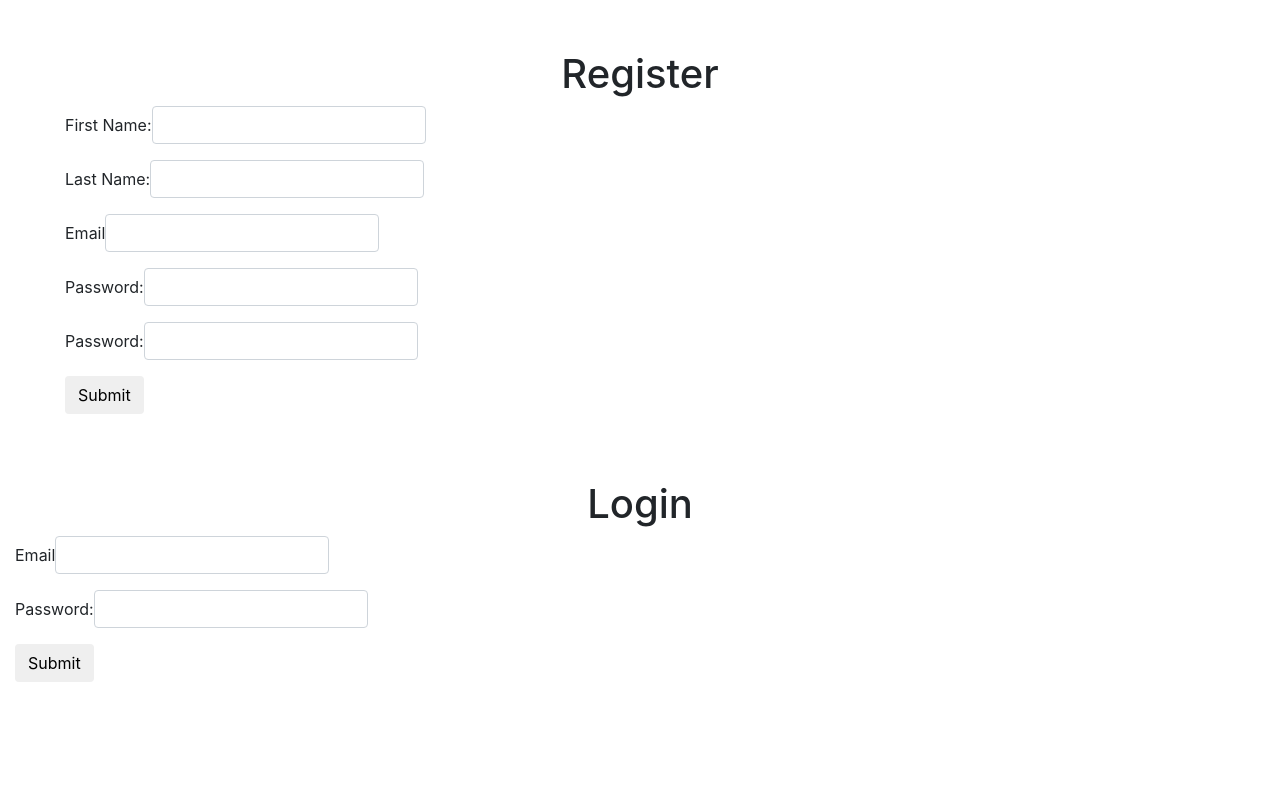
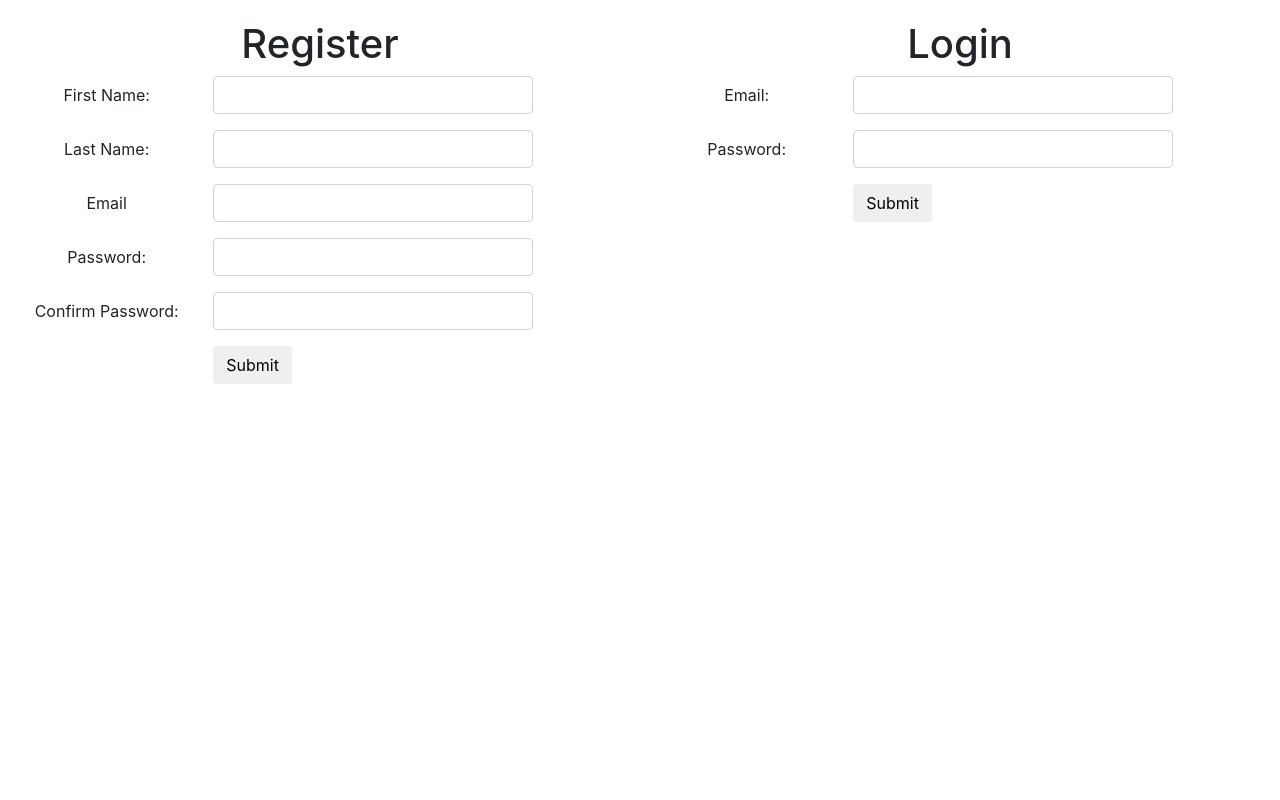
Before and after one commit to LilianBob/reg-login-app, a Django app: page / in a window 1280 px wide. Run offline with Django 3.2, Linux system fonts and the light colour scheme; some libraries are stand-ins or nearby versions.

Commit message:
added route more styling up-and running

```diff
--- a/registration/models.py
+++ b/registration/models.py
@@ -8,10 +8,10 @@ class UserManager(models.Manager):
     def registration_val(self, post_data):
         errors = {}
         if not EMAIL_REGEX.match(post_data['email']):
-            errors['email'] = 'Email is not valid'
+            errors['email'] = 'Email is not valid!'
         if post_data['password'] != post_data['confirm_password']:
-            errors['password'] = 'Your password and Confirm Password do not match'
-            print('gets inside registration val function')
+            errors['password'] = 'Your Password and Confirm Password do not match!'
+            # print('gets inside registration val function')
         return errors
     def authenticate(self, email, password):
         users = self.filter(email=email)
--- a/registration/static/styles.css
+++ b/registration/static/styles.css
@@ -5,13 +5,19 @@
 .container-md{
     display: block;
     margin:auto;
-    padding: 50px;
+    padding-top: 100px;
+    padding-bottom: 100px;
 }
-erroMessages{
-    border: 1px solid black;
-    background-color:grey;
+
+.errorMessages{
+    margin:auto;
+    text-align: center;
+    text-decoration-color: rgb(122, 11, 11);
 }
-form .row{
+.errorMessages:empty{
+    display:none;
+}
+form {
     display: block;
     margin:auto
 }
@@ -21,3 +27,27 @@ h1{
 nav ul li{
     float: right;
 }
+.split{
+    height: 100%;
+    width: 50%;
+    position: fixed;
+    z-index: 1;
+    top: 0;
+    overflow-x: hidden;
+    padding-top: 20px;
+}
+.left {
+    left: 0;
+    margin: auto;
+}
+.right {
+    right: 0;
+    margin: auto;
+}
+.logIn {
+    margin:auto;
+}
+.row h1{
+    display: flex;
+    justify-content: center;
+}
--- a/registration/templates/index.html
+++ b/registration/templates/index.html
@@ -11,8 +11,97 @@
     </head>
     <body>
         <div class="container-md">
-            <h1>Register</h1>
-            <div class="errorMessages">
+            <div class="split left">
+                <h1>Register</h1>
+                <form action="/register" method="post">
+                    {% csrf_token %}
+                    <div class="row">
+                        <div class="col-md">
+                            <div class="form-group form-inline">
+                                <label for="first_name" class= "col-md-4">First Name:</label>
+                                <input type="text" name="first_name" id="name" class="form-control col-md-6">
+                            </div>
+                        </div>
+                    </div>
+                    <div class="row">
+                        <div class="col-md">
+                            <div class="form-group form-inline">
+                                <label for="Last_name"class= "col-md-4" >Last Name:</label>
+                                <input type="text" name="last_name" id="name" class="form-control col-md-6">
+                            </div>
+                        </div>
+                    </div>
+                    <div class="row">
+                        <div class="col-md">
+                            <div class="form-group form-inline">
+                                <label for="email" class= "col-md-4">Email</label>
+                                <input type="text" name="email" id="email" class="form-control col-md-6">
+                            </div>
+                        </div>
+                    </div>
+                    <div class="row">
+                        <div class="col-md">
+                            <div class="form-group form-inline">
+                                <label for="password" class= "col-md-4">Password:</label>
+                                <input type="password" name="password" id="psd" class="form-control col-md-6">
+                            </div>
+                        </div>
+                    </div>
+                    <div class="row">
+                        <div class="col-md">
+                                <div class="form-group form-inline">
+                                    <label for="password" class= "col-md-4"> Confirm Password:</label>
+                                    <input type="password" name="confirm_password" id="psd" class="form-control col-md-6">
+                                </div>
+                            </div>
+                        </div>
+                        <div class="row">
+                            <div class="col-md">
+                                <div class="form-group form-inline">
+                                    <label for="registration"class= "col-md-4"></label>
+                                    <button class="btn btn-default" type="submit">Submit</button>
+                                </div>
+                            </div>
+                        </div>
+                    </div>
+                </form>
+            </div>
+            <div class="split right">
+                <h1>Login</h1>
+                <form action="/login" method="post">
+                    {% csrf_token %}
+                    <div class="row">
+                        <div class="col-md">
+                            <div class="form-group form-inline">
+                                <label for="email"class= "col-md-4" >Email:</label>
+                                <input type="text" name="email" id="email" class="form-control col-md-6">
+                            </div>
+                        </div>
+                    </div>
+                    <div class="row">
+                        <div class="col-md">
+                            <div class="form-group form-inline">
+                                <label for="password" class= "col-md-4">Password:</label>
+                                <input type="password" name="password" id="psd" class="form-control col-md-6">
+                            </div>
+                        </div>
+                    </div>
+                    <div class="row">
+                        <div class="col-md">
+                            <div class="form-group form-inline">
+                                <label for="registration" class= "col-md-4"></label>
+                                <button class="btn btn-default" type="submit">Submit</button>
+                            </div>
+                        </div>
+                    </div>
+                </form>
+            </div>
+        </div>
+        <br>
+        <br>
+        <div class="container-md">
+            <div class="row">
+                <div class="errorMessages hidden">
                 {% if messages %}
                     <ul>
                         {% for message in messages %}
@@ -20,88 +109,8 @@
                         {% endfor %}
                     </ul>
                 {% endif %}
+                </div>
             </div>
-            <form action="/register" method="post">
-                {% csrf_token %}
-                <div class="row">
-                    <div class="col-md-6">
-                        <div class="form-group form-inline">
-                            <label for="first_name">First Name:</label>
-                            <input type="text" name="first_name" id="name" class="form-control">
-                        </div>
-                    </div>
-                </div>
-                <div class="row">
-                    <div class="col-md-6">
-                        <div class="form-group form-inline">
-                            <label for="Last_name">Last Name:</label>
-                            <input type="text" name="last_name" id="name" class="form-control">
-                        </div>
-                    </div>
-                </div>
-                <div class="row">
-                    <div class="col-md-6">
-                        <div class="form-group form-inline">
-                            <label for="email">Email</label>
-                            <input type="text" name="email" id="email" class="form-control">
-                        </div>
-                    </div>
-                </div>
-                <div class="row">
-                    <div class="col-md-6">
-                        <div class="form-group form-inline">
-                            <label for="password">Password:</label>
-                            <input type="password" name="password" id="psd" class="form-control">
-                        </div>
-                    </div>
-                </div>
-                <div class="row">
-                    <div class="col-md-6">
-                            <div class="form-group form-inline">
-                                <label for="password">Password:</label>
-                                <input type="password" name="confirm_password" id="psd" class="form-control">
-                            </div>
-                        </div>
-                    </div>
-                    <div class="row">
-                        <div class="col-md-4">
-                            <div class="form-group form-inline">
-                                <label for="registration"></label>
-                                <button class="btn btn-default">Submit</button>
-                            </div>
-                        </div>
-                    </div>
-                </div>
-            </form>
-
-            <h1>Login</h1>
-            <form action="/login" method="post">
-                {% csrf_token %}
-                <div class="row">
-                    <div class="col-md-6">
-                        <div class="form-group form-inline">
-                            <label for="email">Email</label>
-                            <input type="text" name="email" id="email" class="form-control">
-                        </div>
-                    </div>
-                </div>
-                <div class="row">
-                    <div class="col-md-6">
-                        <div class="form-group form-inline">
-                            <label for="password">Password:</label>
-                            <input type="password" name="password" id="psd" class="form-control">
-                        </div>
-                    </div>
-                </div>
-                <div class="row">
-                    <div class="col-md-4">
-                        <div class="form-group form-inline">
-                            <label for="registration"></label>
-                            <button class="btn btn-default">Submit</button>
-                        </div>
-                    </div>
-                </div>
-            </form>
         </div>
 
         <script src="https://ajax.googleapis.com/ajax/libs/jquery/3.5.1/jquery.min.js"></script>
--- a/registration/templates/success.html
+++ b/registration/templates/success.html
@@ -14,11 +14,11 @@
                 </ul>
             </nav>
             <main>
-                <div class="welcome">
+                <div class=" row welcome">
                     <h1>Congrats, {{ user.first_name }} {{ user.last_name }}</h1>
                     <p><b>Welcome to your shows page!</b></p>
                 </div>
-                <div class="selected">
+                <div class=" row selected">
                     {% if selected_shows %}
                         <ul class="showsSelection">
                             {% for show in selected_shows %}
@@ -27,7 +27,7 @@
                         </ul>
                     {% endif %}
                 </div>
-                <div class="recommended"></div>
+                <div class=" row recommended"></div>
             </main>
         </div>
 
--- a/registration/urls.py
+++ b/registration/urls.py
@@ -4,6 +4,7 @@ from . import views
 urlpatterns = [
     path('', views.index),
     path('register', views.register),
+    path('login_after_reg', views.reg_login),
     path('login', views.login),
     path('success', views.success),
     path('logout', views.logout)
--- a/registration/views.py
+++ b/registration/views.py
@@ -11,30 +11,59 @@ def index(request):
     return render(request, 'index.html')
 
 def register(request):
+    if request.method == "GET":
+        return redirect('/')
     if request.method == "POST":
         errors = User.objects.registration_val(request.POST)
-        if len(errors) > 0:
-            for key, val in errors.items():
-                messages.error(request, val)
-        return redirect("/")
-    first_name = request.POST['first_name']
-    last_name = request.POST['last_name']
-    email = request.POST['email']
-    password = request.POST['password']
-    hash_pw = bcrypt.hashpw(password.encode(), bcrypt.gensalt()).decode()
-    User.objects.create(first_name=first_name, last_name=last_name, email=email, password=hash_pw)
-    return redirect('/')
+        # if len(errors) > 0:
+        #     for key, val in errors.items():
+        #         messages.error(request, val)
+        # return redirect("/")
+        if errors:
+            for e in errors.values():
+                messages.error(request, e)
+            return redirect('/')
+        else:
+            first_name = request.POST['first_name']
+            last_name = request.POST['last_name']
+            email = request.POST['email']
+            password = request.POST['password']
+            hash_pw = bcrypt.hashpw(password.encode(), bcrypt.gensalt()).decode()
+            new_user= User.objects.create(first_name=first_name, last_name=last_name, email=email, password=hash_pw)
+            request.session['user_id'] = new_user.id
+            messages.success(request, "You have successfully registered!")
+            # return redirect('/success')
+
+            # messages.success(request, 'successfully registered. Login to proceed!')
+            return render(request, "login.html")
+
+def reg_login(request):
+    if request.method == "GET":
+        return redirect('/')
+    if request.method == "POST":
+            email = request.POST['email']
+            password = request.POST['password']
+            if not User.objects.authenticate(email, password):
+                messages.error(request, 'Email and Password do not match!')
+                return redirect("/login_after_reg")
+            else:
+                user = User.objects.get(email=email)
+                request.session['user_id'] = user.id
+                return redirect("/success")
 
 def login(request):
+    if request.method == "GET":
+        return redirect('/')
     if request.method == "POST":
         email = request.POST['email']
         password = request.POST['password']
         if not User.objects.authenticate(email, password):
-            messages.error(request, 'Email and Password do not match')
-            return redirect("/")
-        user = User.objects.get(email=email)
-        request.session['user_id'] = user.id
-        return redirect("/success")
+            messages.error(request, 'Email and Password do not match!')
+            return redirect("/login_after_reg")
+        else:
+            user = User.objects.get(email=email)
+            request.session['user_id'] = user.id
+            return redirect("/success")
 
 def success(request):
     if 'user_id' in request.session:
@@ -45,8 +74,8 @@ def success(request):
         return render(request, 'success.html', context)
     else:
         messages.error(request, 'You must be logged in order to access the shows')
-    return redirect("/")
+        return redirect("/login_after_reg")
 
 def logout(request):
     del request.session['user_id']
-    return redirect('/')
+    return redirect("/login_after_reg")
```
Also changed, not shown: registration/templates/login.html (added, +62 -0 lines), db.sqlite3.
